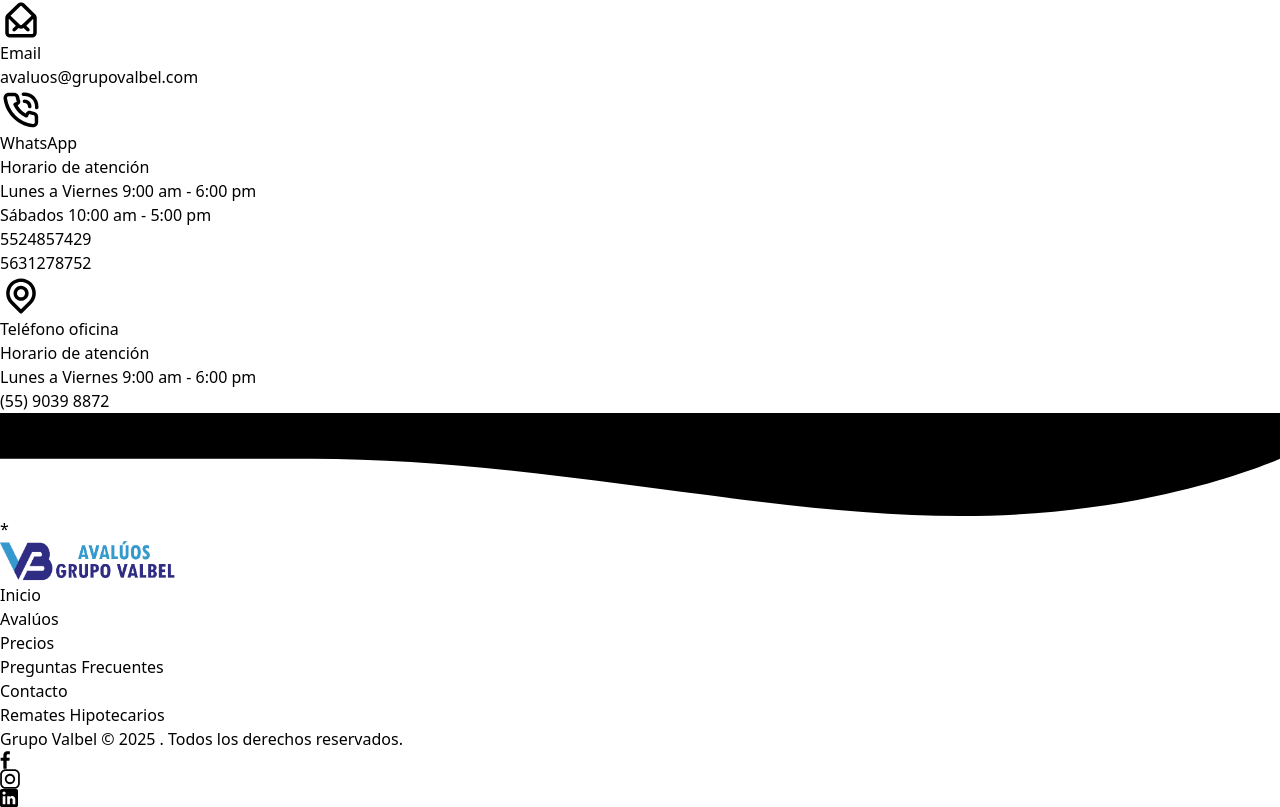
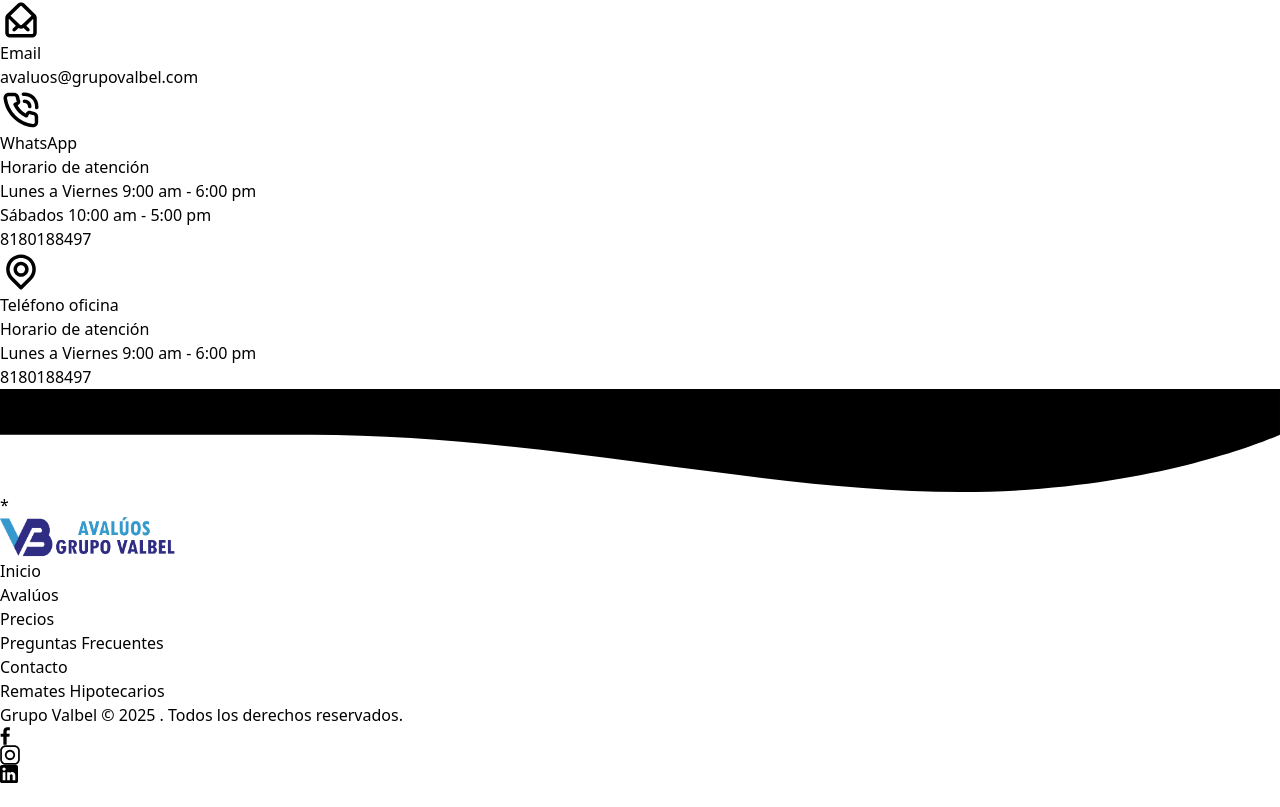
Before and after one commit to duquelf90/avaluos-inmoviliarios-valbel, a Next.js app: page / in a window 1280 px wide. Shown: the part 4329-5136 px from the top of the page. After the commit the page ends 5112 px from the top, so only its background shows below. Built offline with nearby package versions, Linux system fonts and the light colour scheme; what @material-tailwind/react would draw is missing.

Commit message:
update numero de telf

```diff
--- a/src/components/chatBlock.js
+++ b/src/components/chatBlock.js
@@ -10,7 +10,7 @@ const ChatBlock = ({ style, children }) => {
   return (
     <a
       className={style}
-      href="https://api.whatsapp.com/send?phone=+525524857429&text=Hola%20quisiera%20m%C3%A1s%20informaci%C3%B3n%20sobre%20un%20avalúo"
+      href="https://api.whatsapp.com/send?phone=+528180188497&text=Hola%20quisiera%20m%C3%A1s%20informaci%C3%B3n%20sobre%20un%20avalúo"
       onClick={doWhatsapp}
       target="_blank"
       rel="noreferrer"
--- a/src/section/contact.js
+++ b/src/section/contact.js
@@ -93,11 +93,9 @@ const Contact = () => {
                   Lunes a Viernes 9:00 am - 6:00 pm <br/> Sábados 10:00 am - 5:00 pm
                 </p>
                 <p className="text-lg md:text-xl text-green-500 font-medium">
-                  <WhatsApp phone="5524857429" />
+                  <WhatsApp phone="8180188497" />
                 </p>
-                <p className="text-lg md:text-xl text-green-500 font-medium">
-                  <WhatsApp phone="5631278752" />
-                </p>
+
               </div>
             </div>
             {/* Oficina */}
@@ -129,7 +127,7 @@ const Contact = () => {
                   Lunes a Viernes 9:00 am - 6:00 pm
                 </p>
                 <p className="text-lg md:text-xl font-medium text-green-500">
-                  <a href="tel:5590398872">(55) 9039 8872</a>
+                  <a href="tel:8180188497">8180188497</a>
                 </p>
               </div>
             </div>
```
